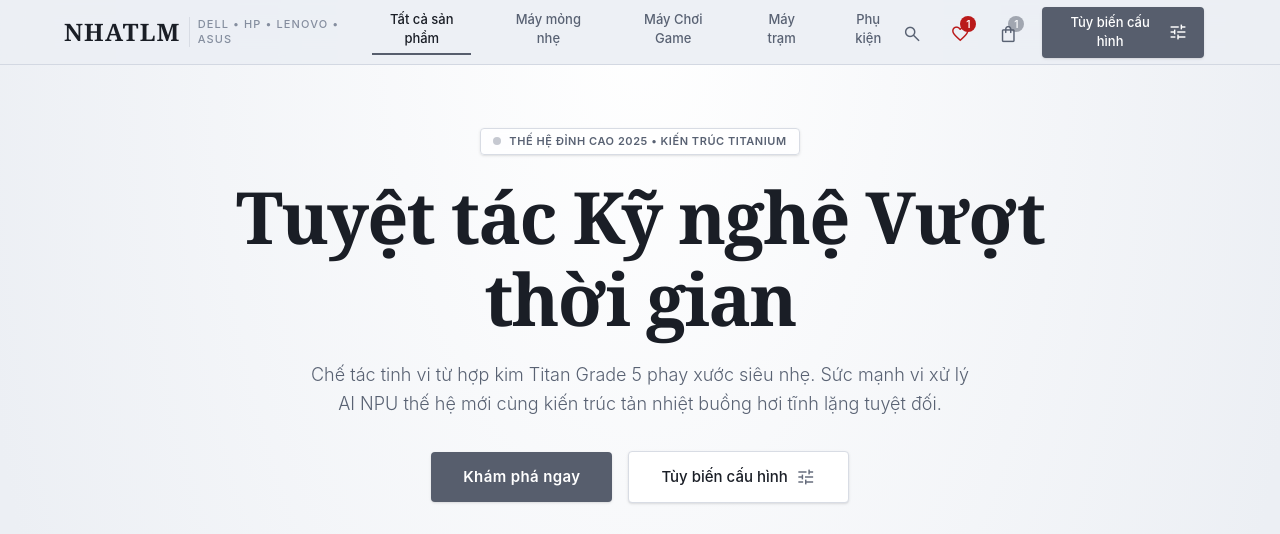
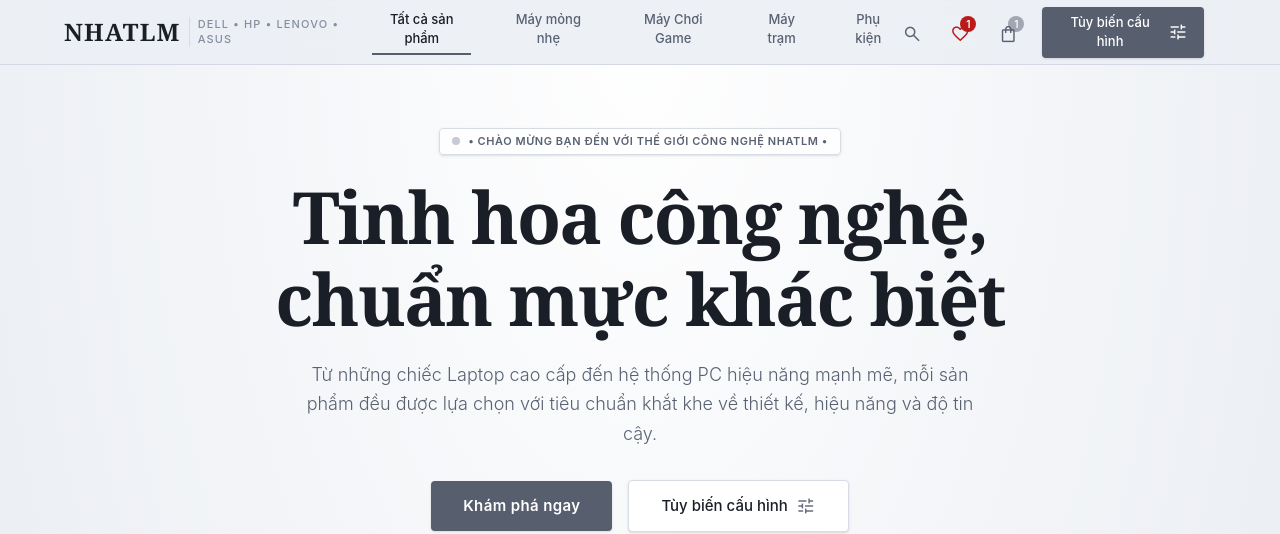
Before and after one commit to lnhat1412004/Website-Laptop, a React (Vite) app: page / in a window 1280 px wide. Shown: the top 534 px of the page. Built offline with nearby package versions, Linux system fonts and the light colour scheme.

Commit message:
Update Hero.tsx

```diff
--- a/src/components/Hero.tsx
+++ b/src/components/Hero.tsx
@@ -52,7 +52,7 @@ export const Hero: React.FC<HeroProps> = ({
           >
             <span className="w-2 h-2 rounded-full bg-[#8e95a5] animate-pulse"></span>
             <span className="text-[11px] text-[#596273] font-semibold tracking-wider uppercase font-sans">
-              THẾ HỆ ĐỈNH CAO 2025 • KIẾN TRÚC TITANIUM
+                • CHÀO MỪNG BẠN ĐẾN VỚI THẾ GIỚI CÔNG NGHỆ NHATLM •
             </span>
           </motion.div>
 
@@ -60,14 +60,14 @@ export const Hero: React.FC<HeroProps> = ({
             variants={itemVariants}
             className="text-4xl sm:text-5xl lg:text-7xl text-[#1a1e26] font-serif tracking-tight font-semibold mb-5 leading-[1.15]"
           >
-            Tuyệt tác Kỹ nghệ Vượt thời gian
+            Tinh hoa công nghệ, chuẩn mực khác biệt
           </motion.h1>
 
           <motion.p
             variants={itemVariants}
             className="text-base sm:text-lg text-[#596273] max-w-2xl mb-8 leading-relaxed font-light"
           >
-            Chế tác tinh vi từ hợp kim Titan Grade 5 phay xước siêu nhẹ. Sức mạnh vi xử lý AI NPU thế hệ mới cùng kiến trúc tản nhiệt buồng hơi tĩnh lặng tuyệt đối.
+            Từ những chiếc Laptop cao cấp đến hệ thống PC hiệu năng mạnh mẽ, mỗi sản phẩm đều được lựa chọn với tiêu chuẩn khắt khe về thiết kế, hiệu năng và độ tin cậy.
           </motion.p>
 
           <motion.div
```
